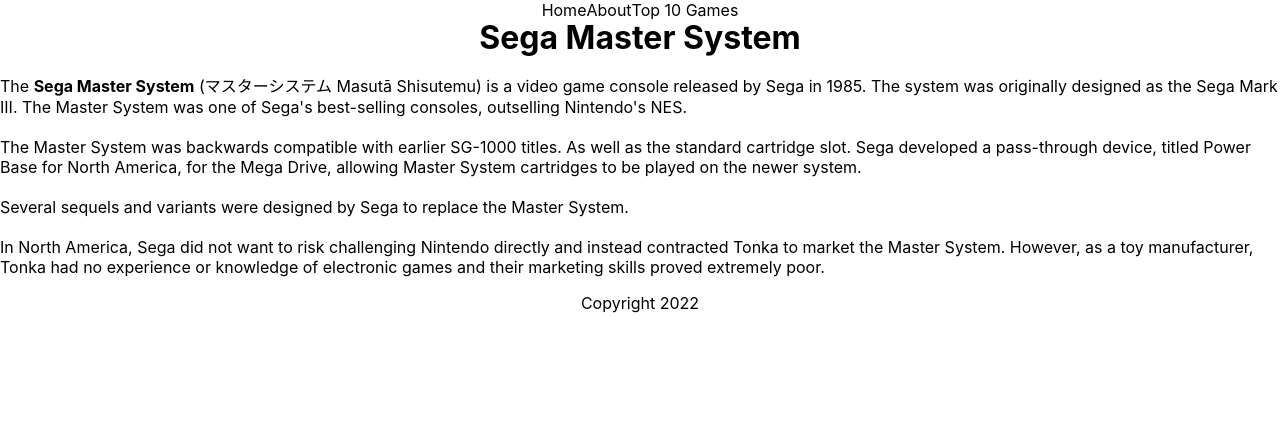
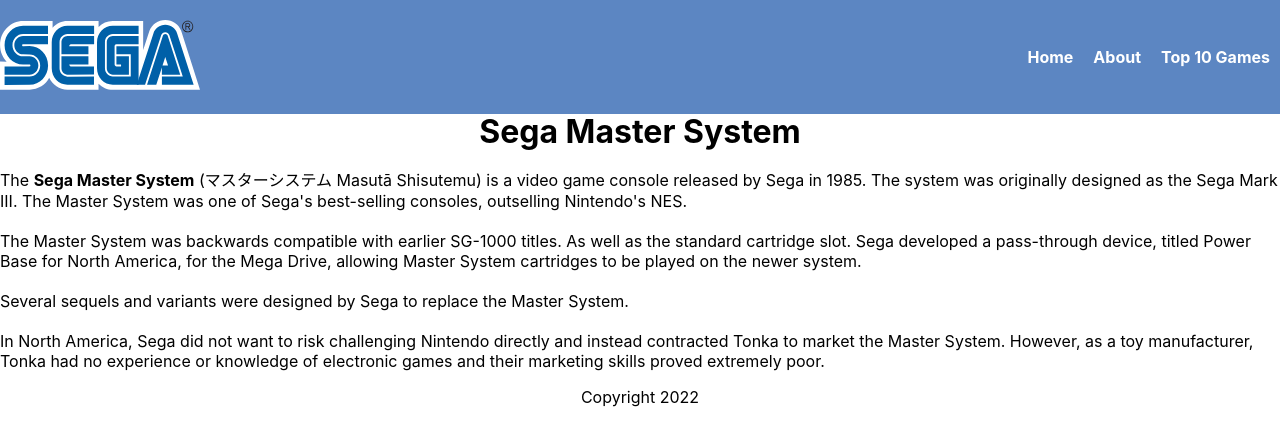
Before and after one commit to difiouze/nextjs-sega, a Next.js app: page / in a window 1280 px wide. Shown: the top 446 px of the page. Built offline with nearby package versions, Linux system fonts and the light colour scheme.

Commit message:
feat: logo and styling

```diff
--- a/components/Layout.js
+++ b/components/Layout.js
@@ -1,9 +1,10 @@
 import Navbar from "./Navbar";
 import Footer from "./Footer";
+import styles from "../styles/Home.module.css"
 
 const Layout = ({ children }) => {
   return (
-    <div className="content">
+    <div className={styles.main}>
       <Navbar />
       {children}
       <Footer />
--- a/components/Navbar.js
+++ b/components/Navbar.js
@@ -1,14 +1,20 @@
 import Link from "next/link";
-import styles from '../styles/Home.module.css'
+import styles from "../styles/Nav.module.css";
+import Image from "next/image";
 
 const Navbar = () => {
-    return (
-        <div className={styles.grid}>
-            <Link href="/"><a>Home</a></Link>
-            <Link href="/about"><a>About</a></Link>
-            <Link href="/listing/listing"><a>Top 10 Games</a></Link>
+  return (
+    <div className={styles.nav}>
+      <nav className={styles.navcontainer}>
+        <div className={styles.logo}>
+          <Image src="/img/SEGA_logo.svg" width={200} height={70} />
         </div>
-    )
-}
+        <Link href="/">Home</Link>
+        <Link href="/about">About</Link>
+        <Link href="/listing/listing">Top 10 Games</Link>
+      </nav>
+    </div>
+  );
+};
 
 export default Navbar;
--- a/styles/Home.module.css
+++ b/styles/Home.module.css
@@ -4,12 +4,6 @@
 
 .main {
   min-height: 100vh;
-  padding: 4rem 0;
-  flex: 1;
-  display: flex;
-  flex-direction: column;
-  justify-content: center;
-  align-items: center;
 }
 
 .footer {
--- /dev/null
+++ b/styles/Nav.module.css
@@ -0,0 +1,28 @@
+.nav {
+  background-color: #5c86c2;
+}
+
+.navcontainer {
+  display: flex;
+  align-items: center;
+  justify-content: center;
+  max-width: 1280px;
+  width: 100%;
+  margin: 0 auto;
+  padding-top: 20px;
+  padding-bottom: 20px;
+}
+
+.nav a {
+  margin: 0 10px;
+  font-weight: bold;
+  color: #fff;
+}
+
+.nav a:hover {
+  color: #0070f3;
+}
+
+.logo {
+  flex: 1;
+}
```
Also changed, not shown: public/img/SEGA_logo.svg (added).
